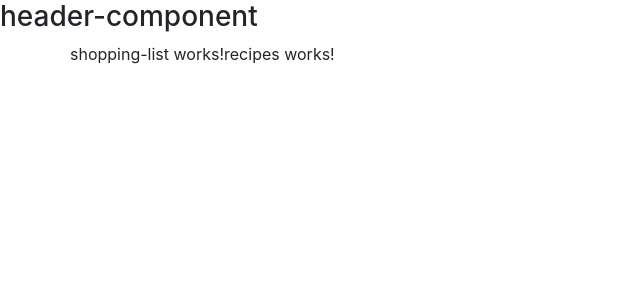
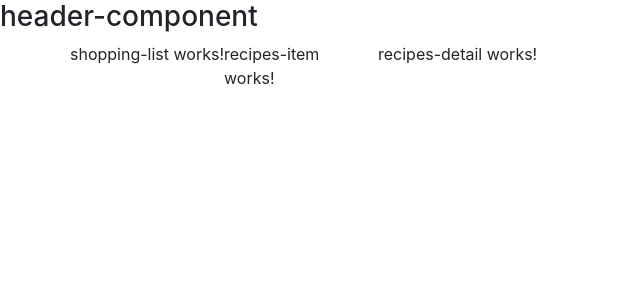
Before and after one commit to Ashish-Zope/Demo-App-Angular, an Angular app: page / in a window 1280 px wide. Shown: the top 300 px of the page, without its empty margins (0-640 px from the left). Built offline with nearby package versions, Linux system fonts and the light colour scheme.

Commit message:
recipies structure fix

```diff
--- a/src/app/recipes/recipes-list/recipes-list.component.html
+++ b/src/app/recipes/recipes-list/recipes-list.component.html
@@ -1 +1 @@
-<p>recipes-list works!</p>
+<app-recipes-item></app-recipes-item>
--- a/src/app/recipes/recipes.component.html
+++ b/src/app/recipes/recipes.component.html
@@ -1 +1,10 @@
-<p>recipes works!</p>
+
+
+<div class="row">
+    <div class="col-md-5">
+        <app-recipes-list></app-recipes-list>
+    </div>
+    <div class="col-md-7">
+        <app-recipes-detail></app-recipes-detail>
+    </div>
+</div>
```
